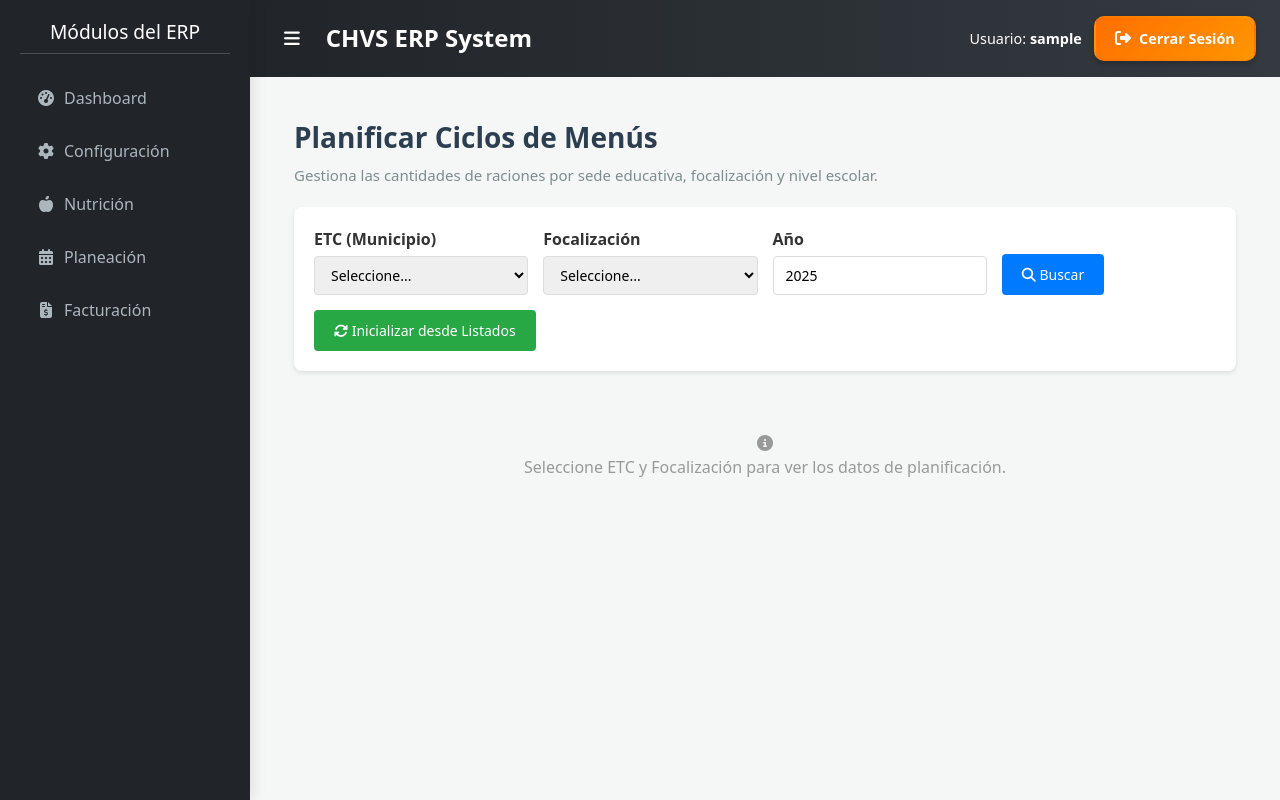
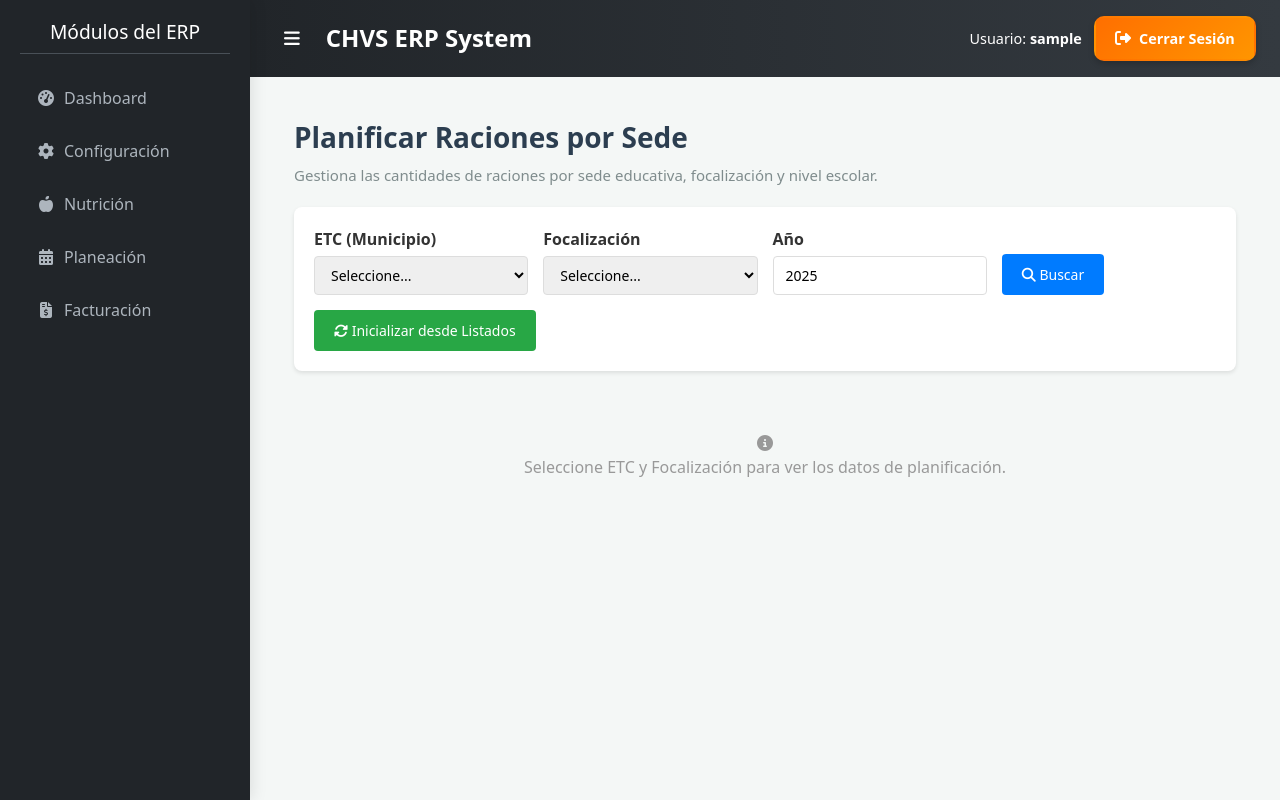
Before and after one commit to erpplaneacion-eng/ERP_CHVS, a Django app: page /planeacion/ciclos-menus/ in a window 1280 px wide. Run offline with Django 5.2, Linux system fonts and the light colour scheme; the visitor is signed in with stand-in values (Sample User, id 1); data that the repository does not hold is empty; parts of the project's set-up code (start-up, migrations or seed data) failed here and were passed over.

Commit message:
se cambia el nombre de la tarjta de planeacion

```diff
--- a/erp_chvs/templates/planeacion/ciclos_menus.html
+++ b/erp_chvs/templates/planeacion/ciclos_menus.html
@@ -1,11 +1,11 @@
 {% extends 'base.html' %}
 {% load static %}
 
-{% block title %}Planificar Ciclos de Menús{% endblock %}
+{% block title %}Planificar Raciones por Sede{% endblock %}
 
 {% block content %}
 <div class="planeacion-container">
-    <h1>Planificar Ciclos de Menús</h1>
+    <h1>Planificar Raciones por Sede</h1>
     <p>Gestiona las cantidades de raciones por sede educativa, focalización y nivel escolar.</p>
 
     <!-- Filtros -->
--- a/erp_chvs/templates/planeacion/index.html
+++ b/erp_chvs/templates/planeacion/index.html
@@ -19,13 +19,13 @@
             </div>
         </a>
 
-        <!-- Tarjeta para planificar ciclos de menús -->
+        <!-- Tarjeta para planificar raciones por sede -->
         <a href="{% url 'planeacion:ciclos_menus' %}" class="card">
             <div class="card-icon">
                 <i class="fas fa-calendar-alt"></i> {# Icono representativo de planificación #}
             </div>
             <div class="card-content">
-                <h3>Planificar Ciclos de Menús</h3>
+                <h3>Planificar Raciones por Sede</h3>
                 <p>Gestiona las cantidades de raciones por sede, focalización y nivel escolar.</p>
             </div>
         </a>
```
Also changed, not shown: erp_chvs/facturacion/utils.py (+25 -0 lines), erp_chvs/facturacion/views.py (+1 -24 lines).
